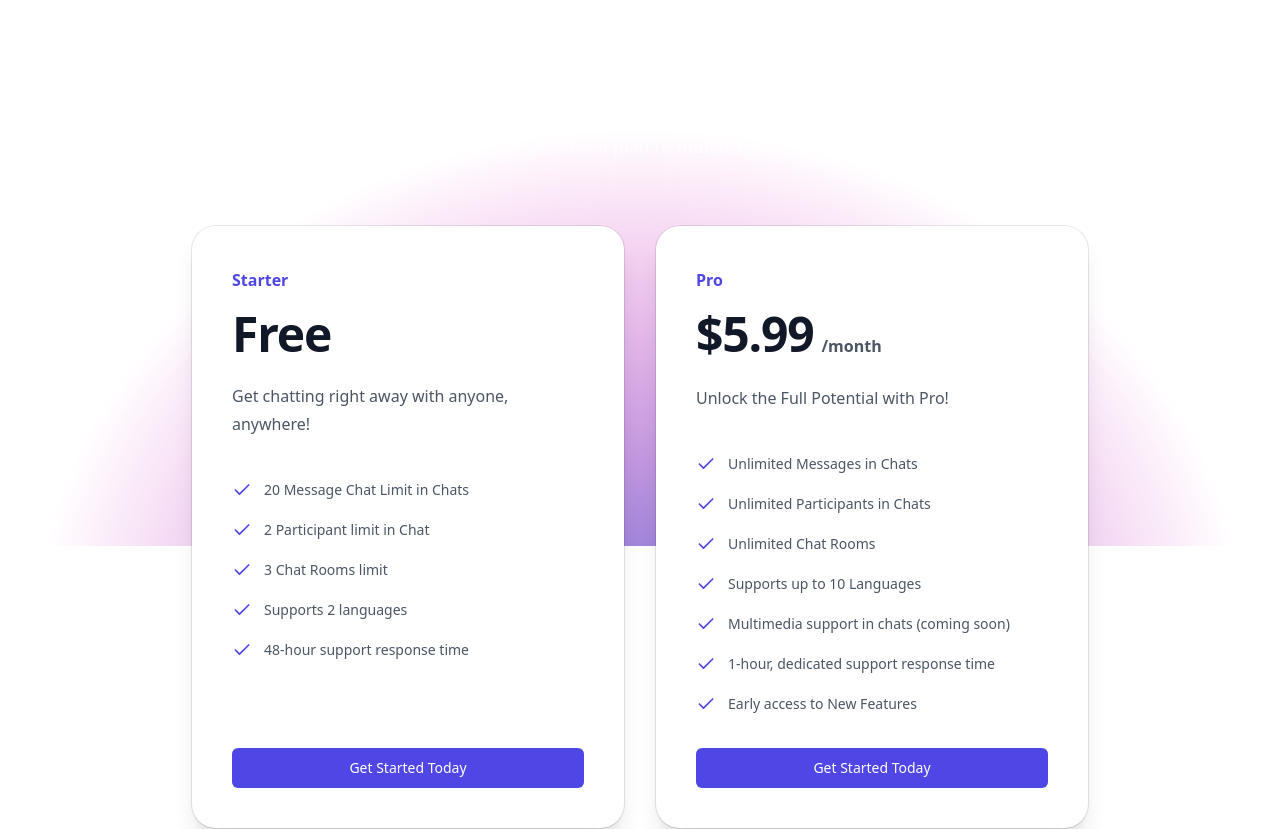
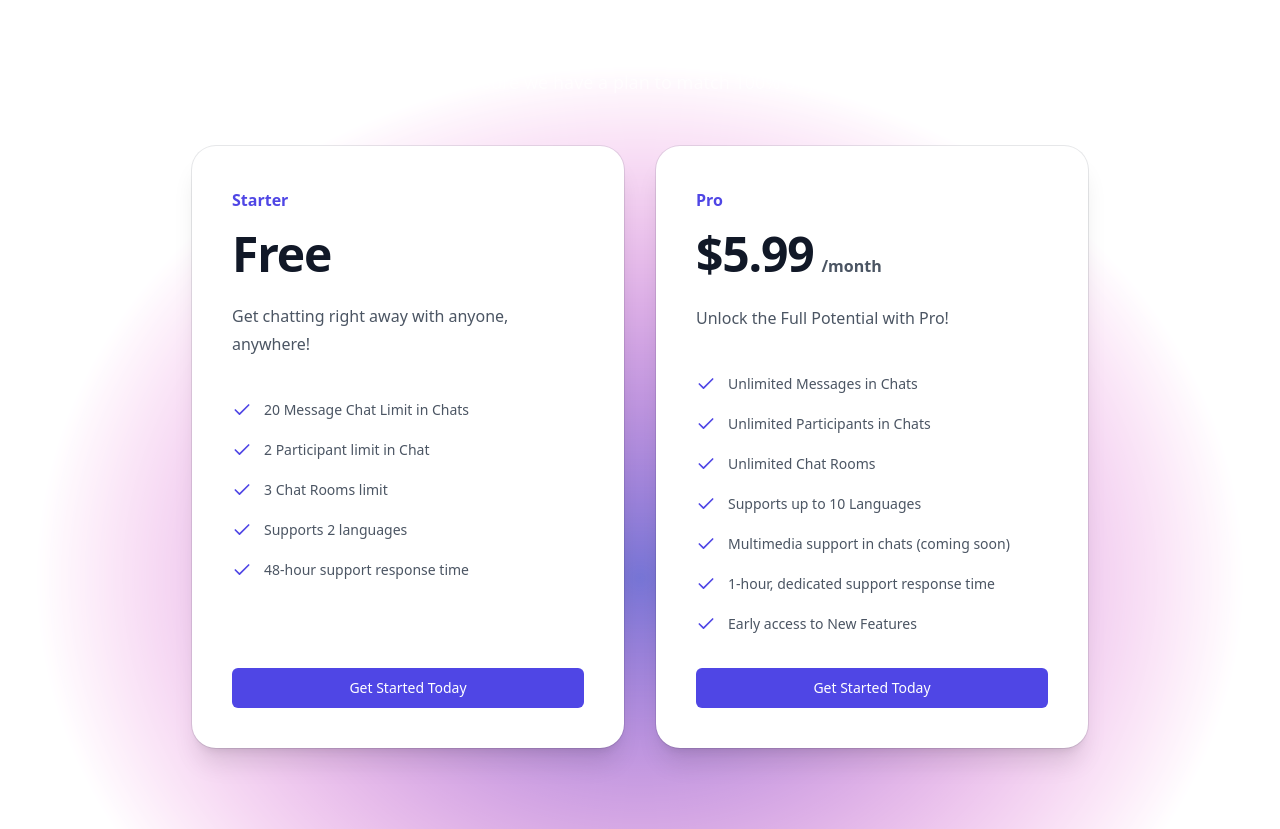
Before and after one commit to sunshinemoua/chitchat, a Next.js app: page /pricing in a window 1280 px wide. Shown: the part 282-1111 px from the top of the page. Built offline with nearby package versions, Linux system fonts and the light colour scheme; no server answers.

Commit message:
updated bg design

```diff
--- a/src/app/pricing/page.tsx
+++ b/src/app/pricing/page.tsx
@@ -3,8 +3,8 @@ import PricingCards from "../components/PricingCards";
 
 const PricingPage = () => {
   return (
-    <div className="isolate overflow-hidden dark:bg-gray-900">
-      <div className="mx-auto max-w-7xl px-6 pb-96 pt-24 text-center sm:pt-32 lg:px-8">
+    <div className="isolate h-full pb-72 overflow-hidden dark:bg-gray-900">
+      <div className="mx-auto max-w-7xl px-6 pb-12 pt-16 text-white text-center lg:px-8">
         <div className="mx-auto max-w-4xl">
           <h2 className="text-base font-semibold leading-7 text-indigo-400">
             Pricing
@@ -27,7 +27,7 @@ const PricingPage = () => {
               cx={604}
               cy={512}
               fill="url(#radial-gradient-pricing)"
-              rx={684}
+              rx={604}
               ry={512}
             />
             <defs>
@@ -40,11 +40,7 @@ const PricingPage = () => {
         </div>
       </div>
 
-      <div className="flow-root bg-white pb-24 sm:pb-32">
-        <div className="-mt-80">
-          <PricingCards redirect={true} />
-        </div>
-      </div>
+      <PricingCards redirect={true} />
     </div>
   );
 };
```
